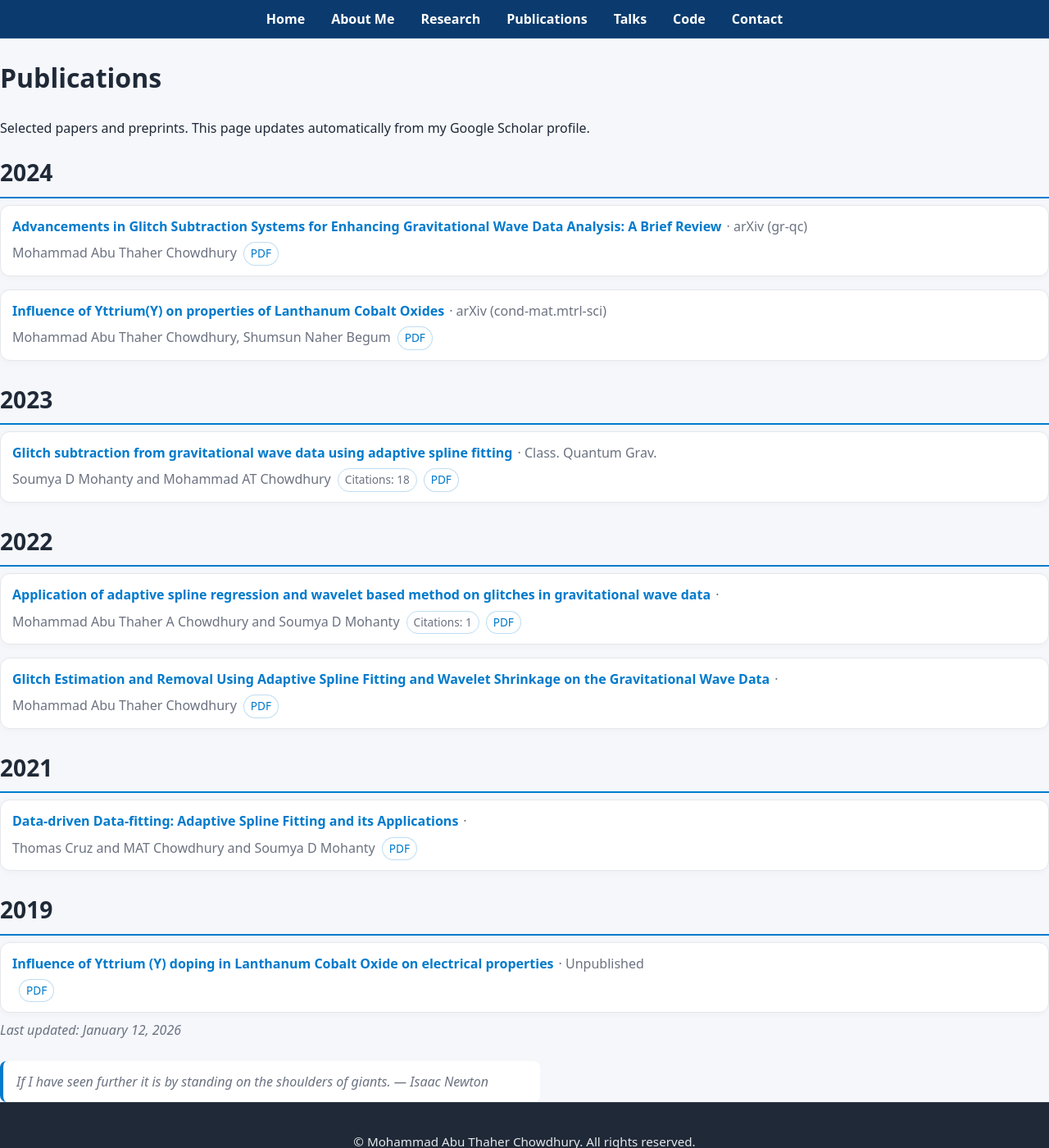
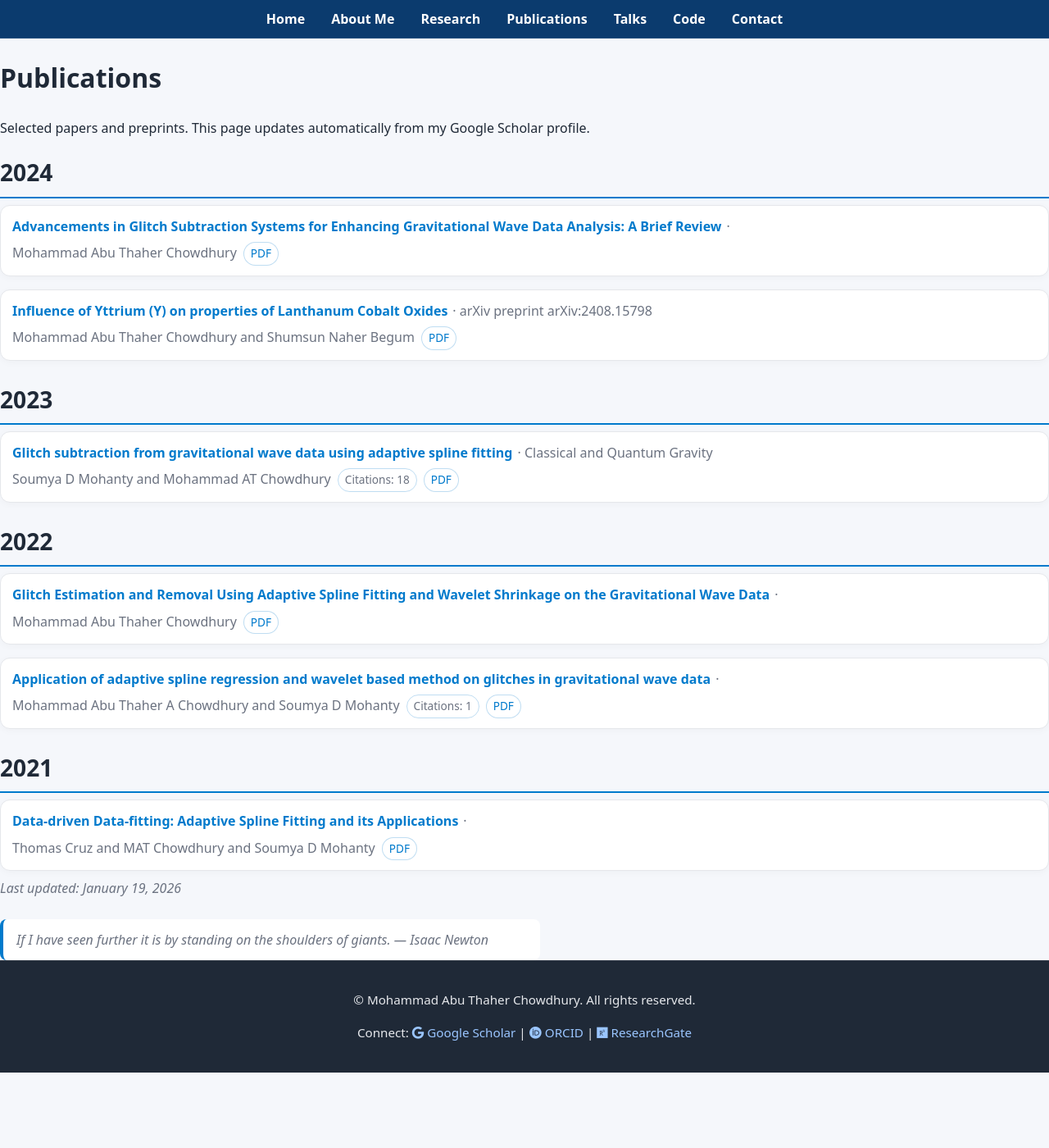
Before and after one commit to matc-thaher/website, a Jekyll site: the page built from publications.md, in a window 1280 px wide and 1400 px high. Shown: the whole window at 82% size. Built offline with Jekyll 4.4.1, drawn with Linux system fonts in a browser that asks for light colours.

Commit message:
chore: update publications from Google Scholar

```diff
--- a/_data/scholar.json
+++ b/_data/scholar.json
@@ -1,49 +1,41 @@
 {
-  "updated": "2026-01-12T04:49:34.601196Z",
+  "updated": "2026-01-19T04:10:48.215561Z",
   "publications": [
     {
-      "title": "Influence of Yttrium(Y) on properties of Lanthanum Cobalt Oxides",
-      "authors": "Mohammad Abu Thaher Chowdhury, Shumsun Naher Begum",
+      "title": "Glitch subtraction from gravitational wave data using adaptive spline fitting",
+      "authors": "Soumya D Mohanty and Mohammad AT Chowdhury",
+      "year": 2023,
+      "venue": "Classical and Quantum Gravity",
+      "url": "https://iopscience.iop.org/article/10.1088/1361-6382/acd0fe/meta",
+      "pdf_url": "",
+      "citations": 18
+    },
+    {
+      "title": "Application of adaptive spline regression and wavelet based method on glitches in gravitational wave data",
+      "authors": "Mohammad Abu Thaher A Chowdhury and Soumya D Mohanty",
+      "year": 2022,
+      "venue": "",
+      "url": "https://archive.aps.org/tsf/2022/f05/5/",
+      "pdf_url": "",
+      "citations": 1
+    },
+    {
+      "title": "Influence of Yttrium (Y) on properties of Lanthanum Cobalt Oxides",
+      "authors": "Mohammad Abu Thaher Chowdhury and Shumsun Naher Begum",
       "year": 2024,
-      "venue": "arXiv (cond-mat.mtrl-sci)",
-      "url": "https://arxiv.org/abs/2408.15798v1",
-      "pdf_url": "https://arxiv.org/pdf/2408.15798v1",
-      "doi": "",
-      "citations": 0,
-      "source": [
-        "arxiv",
-        "scholar"
-      ]
+      "venue": "arXiv preprint arXiv:2408.15798",
+      "url": "https://arxiv.org/abs/2408.15798",
+      "pdf_url": "",
+      "citations": 0
     },
     {
       "title": "Advancements in Glitch Subtraction Systems for Enhancing Gravitational Wave Data Analysis: A Brief Review",
       "authors": "Mohammad Abu Thaher Chowdhury",
       "year": 2024,
-      "venue": "arXiv (gr-qc)",
-      "url": "https://arxiv.org/abs/2406.01318v1",
-      "pdf_url": "https://arxiv.org/pdf/2406.01318v1",
-      "doi": "10.48550/ARXIV.2406.01318",
-      "citations": 0,
-      "source": [
-        "arxiv",
-        "orcid",
-        "scholar"
-      ]
-    },
-    {
-      "title": "Glitch subtraction from gravitational wave data using adaptive spline fitting",
-      "authors": "Soumya D Mohanty and Mohammad AT Chowdhury",
-      "year": 2023,
-      "venue": "Class. Quantum Grav.",
-      "url": "https://doi.org/10.1088/1361-6382/acd0fe",
+      "venue": "",
+      "url": "https://arxiv.org/abs/2406.01318",
       "pdf_url": "",
-      "doi": "10.1088/1361-6382/acd0fe",
-      "citations": 18,
-      "source": [
-        "crossref",
-        "orcid",
-        "scholar"
-      ]
+      "citations": 0
     },
     {
       "title": "Glitch Estimation and Removal Using Adaptive Spline Fitting and Wavelet Shrinkage on the Gravitational Wave Data",
@@ -52,24 +44,7 @@
       "venue": "",
       "url": "https://search.proquest.com/openview/7f68a2c9fc2972f4eb08e0d1a8fcbd2e/1?pq-origsite=gscholar&cbl=18750&diss=y",
       "pdf_url": "",
-      "doi": "",
-      "citations": 0,
-      "source": [
-        "scholar"
-      ]
-    },
-    {
-      "title": "Application of adaptive spline regression and wavelet based method on glitches in gravitational wave data",
-      "authors": "Mohammad Abu Thaher A Chowdhury and Soumya D Mohanty",
-      "year": 2022,
-      "venue": "",
-      "url": "https://archive.aps.org/tsf/2022/f05/5/",
-      "pdf_url": "",
-      "doi": "",
-      "citations": 1,
-      "source": [
-        "scholar"
-      ]
+      "citations": 0
     },
     {
       "title": "Data-driven Data-fitting: Adaptive Spline Fitting and its Applications",
@@ -78,24 +53,7 @@
       "venue": "",
       "url": "https://repositories.lib.utexas.edu/items/fd04b32c-04dd-4d45-ad74-d6f5b4f2b174",
       "pdf_url": "",
-      "doi": "",
-      "citations": 0,
-      "source": [
-        "scholar"
-      ]
-    },
-    {
-      "title": "Influence of Yttrium (Y) doping in Lanthanum Cobalt Oxide on electrical properties",
-      "authors": "",
-      "year": 2019,
-      "venue": "Unpublished",
-      "url": "https://rgdoi.net/10.13140/RG.2.2.31831.07841",
-      "pdf_url": "",
-      "doi": "10.13140/RG.2.2.31831.07841",
-      "citations": 0,
-      "source": [
-        "orcid"
-      ]
+      "citations": 0
     }
   ]
 }
```
